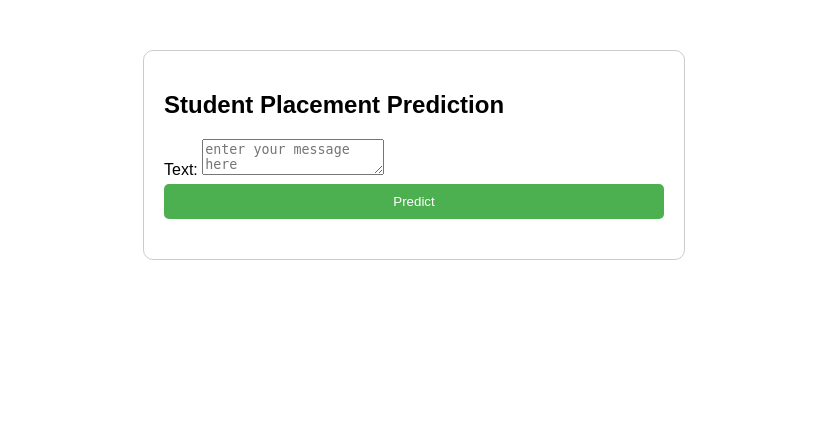
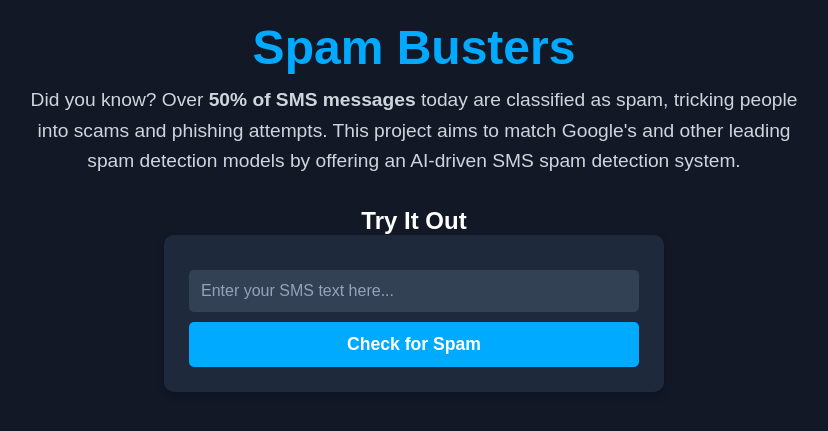
Before and after one commit to jash15081/SpamBuster_model, a Flask app: page / in a window 1280 px wide. Shown: the top 431 px of the page, without its empty margins (226-1054 px from the left). Run offline with Flask 3, Linux system fonts and the light colour scheme; parts of the project's set-up code (start-up, migrations or seed data) failed here and were passed over.

Commit message:
Updated design for index.html

```diff
--- a/templates/index.html
+++ b/templates/index.html
@@ -1,4 +1,4 @@
-<!DOCTYPE html>
+<!-- <!DOCTYPE html>
 <html>
 <head>
     <title>Spam Busters</title>
@@ -53,3 +53,126 @@
     </div>
 </body>
 </html>
+
+Smituz Code :
+-->
+
+
+<!DOCTYPE html>
+<html lang="en">
+<head>
+    <meta charset="UTF-8">
+    <meta name="viewport" content="width=device-width, initial-scale=1.0">
+    <title>Spam Busters - SMS Spam Detection</title>
+    <style>
+        /* Global Styling */
+        * {
+            margin: 0;
+            padding: 0;
+            box-sizing: border-box;
+            font-family: 'Poppins', sans-serif;
+        }
+
+        body {
+            background-color: #121826;
+            color: #ffffff;
+            text-align: center;
+            padding: 20px;
+        }
+
+        h1 {
+            font-size: 3rem;
+            font-weight: bold;
+            color: #00aaff;
+            margin-bottom: 10px;
+        }
+
+        p {
+            font-size: 1.2rem;
+            color: #d1d5db;
+            max-width: 800px;
+            margin: 0 auto 30px auto;
+            line-height: 1.6;
+        }
+
+        /* Try It Out Section */
+        .try-section {
+            margin-top: 30px;
+        }
+
+        .form-container {
+            background: #1e293b;
+            padding: 25px;
+            border-radius: 10px;
+            box-shadow: 0 4px 8px rgba(0, 0, 0, 0.2);
+            max-width: 500px;
+            margin: auto;
+        }
+
+        input[type="text"] {
+            width: 100%;
+            padding: 12px;
+            margin: 10px 0;
+            border: none;
+            border-radius: 5px;
+            background: #334155;
+            color: #fff;
+            font-size: 1rem;
+        }
+
+        input[type="text"]::placeholder {
+            color: #94a3b8;
+        }
+
+        button {
+            width: 100%;
+            padding: 12px;
+            border: none;
+            border-radius: 5px;
+            font-size: 1.1rem;
+            font-weight: bold;
+            cursor: pointer;
+            background: #00aaff;
+            color: #ffffff;
+            transition: background 0.3s ease;
+        }
+
+        button:hover {
+            background: #0088cc;
+        }
+
+        /* Responsive */
+        @media (max-width: 600px) {
+            h1 {
+                font-size: 2.5rem;
+            }
+
+            p {
+                font-size: 1rem;
+            }
+        }
+    </style>
+</head>
+<body>
+
+    <h1>Spam Busters</h1>
+
+    <p>
+        Did you know? Over <strong>50% of SMS messages</strong> today are classified as spam,
+        tricking people into scams and phishing attempts.
+        This project aims to match Google's and other leading spam detection models
+        by offering an AI-driven SMS spam detection system.
+    </p>
+
+    <div class="try-section">
+        <h2>Try It Out</h2>
+        <div class="form-container">
+            <form action="#" method="post">
+                <input type="text" name="sms_text" placeholder="Enter your SMS text here..." required>
+                <button type="submit">Check for Spam</button>
+            </form>
+        </div>
+    </div>
+
+</body>
+</html>
```
